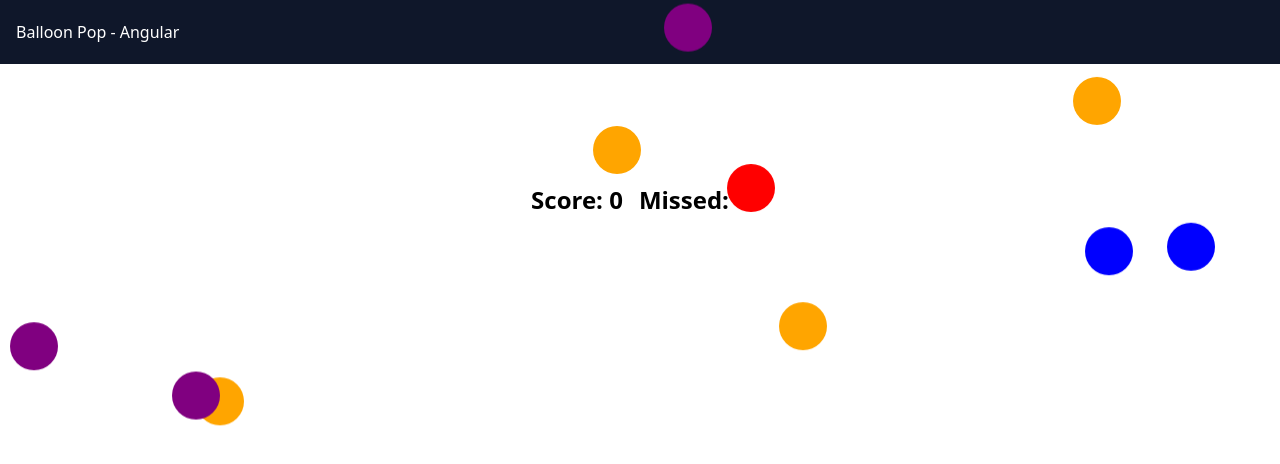
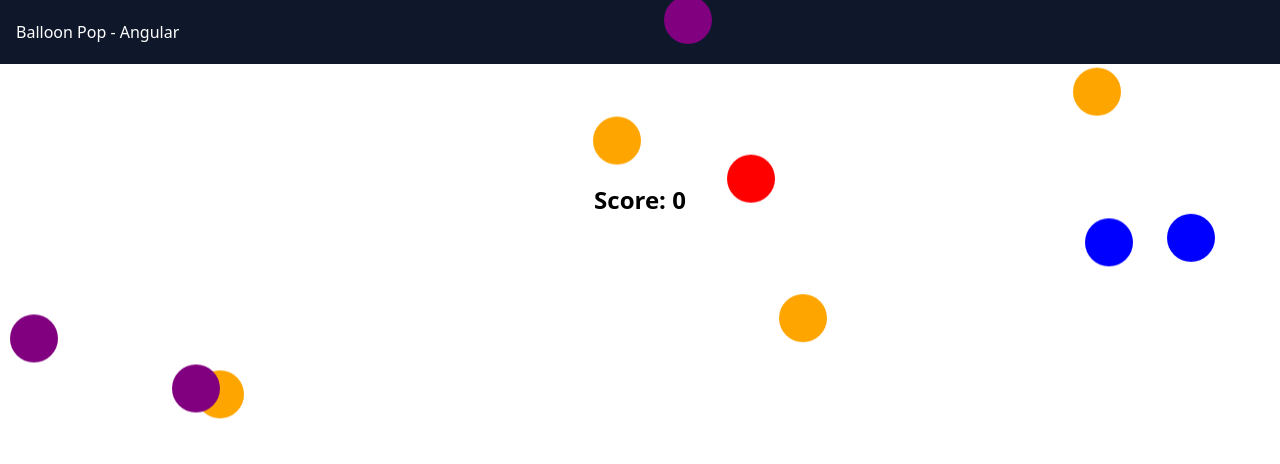
Before and after one commit to AnonyFriday/_PROJECT_BalloonPoppingGame, an Angular app: page / in a window 1280 px wide. Shown: the top 464 px of the page. Built offline with nearby package versions, Linux system fonts and the light colour scheme.

Commit message:
Handle endless balloon appearing on bottom

```diff
--- a/src/app/app.component.html
+++ b/src/app/app.component.html
@@ -15,7 +15,10 @@
 
     <div class="text-2xl font-bold flex gap-4">
       <span>Score: {{score}}</span>
+
+      @if (missed) {
       <span>Missed: {{missed}}</span>
+      }
     </div>
   </div>
 </main>
--- a/src/app/app.component.ts
+++ b/src/app/app.component.ts
@@ -23,7 +23,11 @@ export class AppComponent {
 
   balloonPoppedHandler(balloonId: string) {
     this.score++;
+    // popout the balloon
     this.balloons = this.balloons.filter((balloon) => balloon.id !== balloonId);
+
+    // add new balloon
+    this.balloons.push(new Balloon());
   }
 
   balloonMissedHandler(balloonId: string) {
--- a/src/app/shared/components/balloon/balloon.component.ts
+++ b/src/app/shared/components/balloon/balloon.component.ts
@@ -64,7 +64,7 @@ export class BalloonComponent implements OnInit {
         bottom: 0,
       }),
       animate(
-        `${dynamicSpeed}s 300ms ease-out`,
+        `${dynamicSpeed}s 200ms ease-out`,
         style({
           translate: `${leftPosition}px -100vh`,
         })
```
